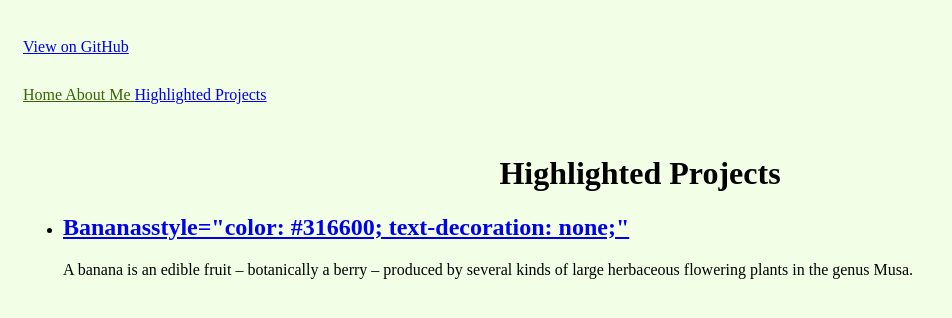
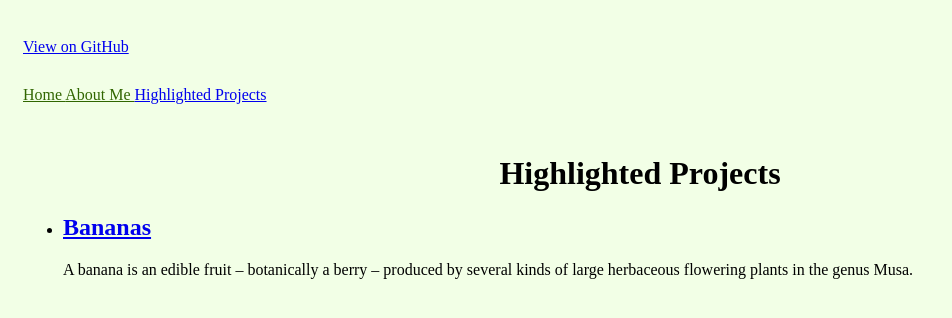
Before and after one commit to lziegelman/lziegelman.github.io, a Jekyll site: the page built from blog.html, in a window 1280 px wide. Shown: the top 318 px of the page, without its empty margins (0-952 px from the left). Built offline with Jekyll 4.4.1, drawn with Linux system fonts in a browser that asks for light colours.

Commit message:
Update blog.html

```diff
--- a/blog.html
+++ b/blog.html
@@ -6,7 +6,7 @@
 <ul>
   {% for post in site.posts %}
     <li>
-      <h2><a href="{{ post.url }}">{{ post.title }}style="color: #316600; text-decoration: none;"</a></h2>
+      <h2 style="color: #316600; text-decoration: none;"><a href="{{ post.url }}">{{ post.title }}</a></h2>
       {{ post.excerpt }}
     </li>
   {% endfor %}
```
